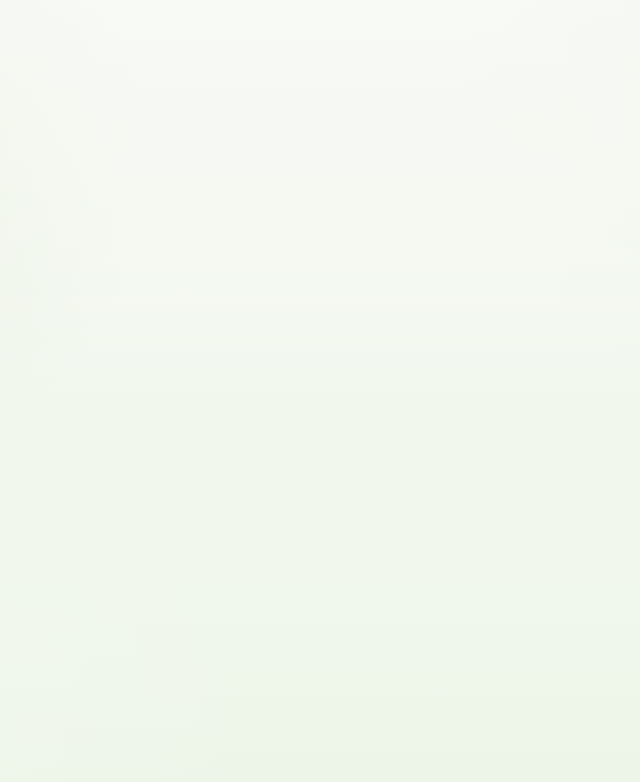
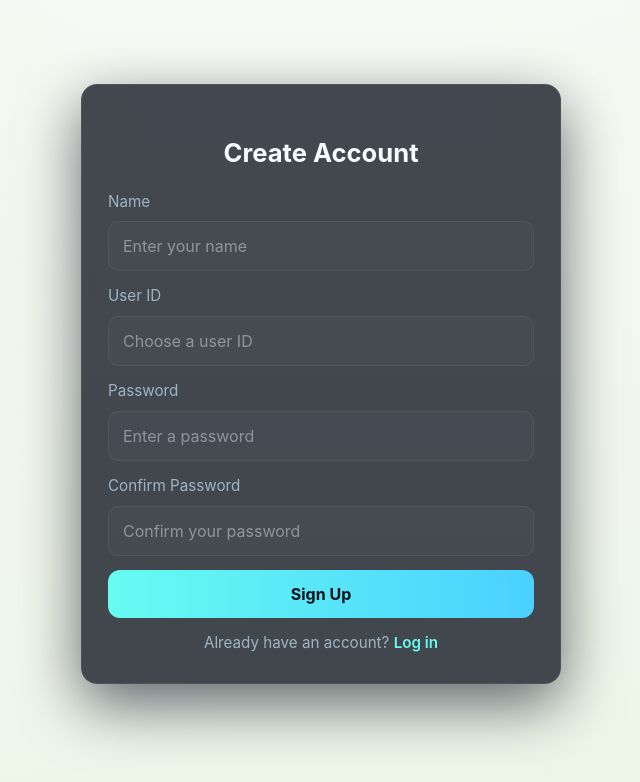
Before and after one commit to MayankChhipa/ChatBot, a React (Vite) app: page /signup in a window 1280 px wide. Before the commit this address had no page. Shown: the top 782 px of the page, without its empty margins (319-959 px from the left). Built offline with nearby package versions, Linux system fonts and the light colour scheme.

Commit message:
Added login and signup features

```diff
--- a/src/App.jsx
+++ b/src/App.jsx
@@ -2,21 +2,20 @@
 import { Routes, Route } from 'react-router';
 import { HomePage } from './components/HomePage';
 import { Login } from './components/Login';
+import { Signup } from './components/Signup';
+import { ProtectedRoute, PublicRoute } from './components/ProtectedRoute';
 import './App.css';
 
 function App() {
-
-
-
   return (
     <>
       <Routes>
-        <Route index element={<Login />} />
-        <Route path="HomePage" element={<HomePage />} />
+        <Route index element={<PublicRoute><Login /></PublicRoute>} />
+        <Route path="signup" element={<PublicRoute><Signup /></PublicRoute>} />
+        <Route path="HomePage" element={<ProtectedRoute><HomePage /></ProtectedRoute>} />
       </Routes>
     </>
   );
-
 }
 
 export default App
--- a/src/components/HomePage.jsx
+++ b/src/components/HomePage.jsx
@@ -1,11 +1,12 @@
 import { useState, useEffect } from 'react';
+import { useNavigate } from 'react-router-dom';
 import { ChatInput } from './ChatInput';
 import { Navbar } from './Navbar';
 import { ChatMessages } from './ChatMessages';
 import { Chatbot } from 'supersimpledev';
 
 export function HomePage() {
-
+  const navigate = useNavigate();
   const [chatMessages, setChatMessages] = useState(() => {
     const savedMessages = localStorage.getItem('messages');
 
@@ -14,55 +15,45 @@ export function HomePage() {
     }
 
     return [];
-  })
-
-      // const [chatMessages, setChatMessages]  = array
-      // // const chatMessages = array[0];
-      // // const setChatMessages = array[1]; //updater Function
+  });
 
   useEffect(() => {
     const messagesToSave = chatMessages.filter((chatMessage) => {
       return typeof chatMessage.message === 'string';
     });
 
-        localStorage.setItem('messages', JSON.stringify(messagesToSave))
-      }, [chatMessages])
+    localStorage.setItem('messages', JSON.stringify(messagesToSave));
+  }, [chatMessages]);
 
   useEffect(() => {
     Chatbot.addResponses({
-         'goodbye': 'Goodbye. Have a great day!',
-         'give me a unique id': function() {
+      goodbye: 'Goodbye. Have a great day!',
+      'give me a unique id': function () {
         return `Sure! Here's a unique ID: ${crypto.randomUUID()}`;
-          }
-        })
-      })
+      },
+    });
+  }, []);
+
+  const handleLogout = () => {
+    localStorage.removeItem('chatbotUser');
+    navigate('/');
+  };
 
   return (
-
     <>
-      <Navbar />
+      <Navbar onLogout={handleLogout} />
 
       <div className="app-container">
-
         {chatMessages.length === 0 && (
           <p className="welcome-message">
             Welcome to the chatbot project! Send a message using the textbox below.
           </p>
         )}
 
+        <ChatMessages chatMessages={chatMessages} />
 
-            <ChatMessages
-              chatMessages={chatMessages}
-            />
-
-            <ChatInput
-              chatMessages={chatMessages}
-              setChatMessages={setChatMessages}
-            />
+        <ChatInput chatMessages={chatMessages} setChatMessages={setChatMessages} />
       </div>
-
-
     </>
-
   );
 }
--- a/src/components/Navbar.jsx
+++ b/src/components/Navbar.jsx
@@ -1,29 +1,31 @@
 import './Navbar.css';
 
-export function Navbar() {
+export function Navbar({ onLogout }) {
   return (
     <nav className="navbar-full">
       <button className="nav-left" type="button" aria-label="Go home">
         <span className="material-symbols-outlined">NEURAL</span>
-
       </button>
 
       <div className="nav-right">
         <div className="nav-actions">
           <button className="nav-btn" type="button">
             <span className="material-symbols-outlined"> Home</span>
-
           </button>
 
           <button className="nav-btn" type="button">
             <span className="material-symbols-outlined">New Chat</span>
-
           </button>
 
           <button className="nav-btn" type="button">
             <span className="material-symbols-outlined">History</span>
+          </button>
 
-          </button>
+          {onLogout && (
+            <button className="nav-btn logout-btn" type="button" onClick={onLogout}>
+              Logout
+            </button>
+          )}
         </div>
 
         <div className="profile-wrapper" title="User Profile">
--- /dev/null
+++ b/src/components/ProtectedRoute.jsx
@@ -0,0 +1,11 @@
+import { Navigate } from 'react-router-dom';
+
+export function ProtectedRoute({ children }) {
+  const user = localStorage.getItem('chatbotUser');
+  return user ? children : <Navigate to="/" replace />;
+}
+
+export function PublicRoute({ children }) {
+  const user = localStorage.getItem('chatbotUser');
+  return user ? <Navigate to="/HomePage" replace /> : children;
+}
--- /dev/null
+++ b/src/components/Signup.css
@@ -0,0 +1,101 @@
+.signup-container {
+  max-width: 480px;
+  margin: 84px auto;
+  padding: 28px 26px;
+  border-radius: 16px;
+  background: rgba(17, 23, 34, 0.78);
+  border: 1px solid rgba(255,255,255,0.06);
+  box-shadow: 0 20px 60px rgba(2,6,23,0.6);
+  font-family: inherit;
+  color: #E7EFF8;
+}
+
+.signup-container h2 {
+  margin-bottom: 18px;
+  font-size: 1.6rem;
+  color: #F7FBFF;
+  text-align: center;
+}
+
+.signup-form {
+  display: grid;
+  gap: 14px;
+}
+
+.form-group {
+  display: grid;
+  gap: 8px;
+}
+
+.form-group label {
+  color: #9FB3C6;
+  font-size: 0.95rem;
+}
+
+.form-group input {
+  width: 100%;
+  padding: 12px 14px;
+  border: 1px solid rgba(255,255,255,0.06);
+  border-radius: 10px;
+  background: rgba(255,255,255,0.02);
+  color: #E7EFF8;
+  font-size: 1rem;
+}
+
+.form-group input::placeholder {
+  color: rgba(231,239,248,0.45);
+}
+
+.form-group input:focus {
+  outline: none;
+  border-color: rgba(102,252,241,0.5);
+  box-shadow: 0 6px 24px rgba(102,252,241,0.06);
+}
+
+button[type="submit"] {
+  width: 100%;
+  padding: 12px 14px;
+  border: none;
+  border-radius: 12px;
+  background: linear-gradient(90deg, #66FCF1 0%, #4BD0FF 100%);
+  color: #071017;
+  font-size: 1rem;
+  cursor: pointer;
+  font-weight: 700;
+}
+
+button[type="submit"]:hover {
+  filter: brightness(0.95);
+}
+
+.login-error {
+  color: #ff8b8b;
+  background: rgba(255, 139, 139, 0.12);
+  border: 1px solid rgba(255, 139, 139, 0.25);
+  padding: 10px 12px;
+  border-radius: 10px;
+}
+
+.signup-link {
+  margin-top: 14px;
+  text-align: center;
+  color: #9FB3C6;
+  font-size: 0.95rem;
+}
+
+.signup-link a {
+  color: #66FCF1;
+  text-decoration: none;
+  font-weight: 600;
+}
+
+.signup-link a:hover {
+  text-decoration: underline;
+}
+
+@media (max-width: 640px) {
+  .signup-container {
+    margin: 64px 16px;
+    padding: 22px;
+  }
+}
--- /dev/null
+++ b/src/components/Signup.jsx
@@ -0,0 +1,105 @@
+import { useState } from 'react';
+import { Link, useNavigate } from 'react-router-dom';
+import './Signup.css';
+
+export function Signup() {
+  const [name, setName] = useState('');
+  const [userid, setUserid] = useState('');
+  const [password, setPassword] = useState('');
+  const [confirmPassword, setConfirmPassword] = useState('');
+  const [errorMessage, setErrorMessage] = useState('');
+  const navigate = useNavigate();
+
+  const handleSubmit = async (event) => {
+    event.preventDefault();
+    setErrorMessage('');
+
+    if (!name || !userid || !password || !confirmPassword) {
+      return setErrorMessage('Please fill in all fields.');
+    }
+
+    if (password !== confirmPassword) {
+      return setErrorMessage('Passwords do not match.');
+    }
+
+    try {
+      const response = await fetch('http://localhost:5000/api/signup', {
+        method: 'POST',
+        headers: {
+          'Content-Type': 'application/json',
+        },
+        body: JSON.stringify({ name, userid, password }),
+      });
+
+      const data = await response.json();
+
+      if (!response.ok) {
+        throw new Error(data.message || 'Signup failed.');
+      }
+
+      localStorage.setItem('chatbotUser', JSON.stringify(data.user));
+      navigate('/HomePage');
+    } catch (error) {
+      setErrorMessage(error.message);
+    }
+  };
+
+  return (
+    <div className="signup-container">
+      <h2>Create Account</h2>
+      <form className="signup-form" onSubmit={handleSubmit}>
+        <div className="form-group">
+          <label htmlFor="name">Name</label>
+          <input
+            id="name"
+            type="text"
+            placeholder="Enter your name"
+            value={name}
+            onChange={(event) => setName(event.target.value)}
+          />
+        </div>
+
+        <div className="form-group">
+          <label htmlFor="userid">User ID</label>
+          <input
+            id="userid"
+            type="text"
+            placeholder="Choose a user ID"
+            value={userid}
+            onChange={(event) => setUserid(event.target.value)}
+          />
+        </div>
+
+        <div className="form-group">
+          <label htmlFor="password">Password</label>
+          <input
+            id="password"
+            type="password"
+            placeholder="Enter a password"
+            value={password}
+            onChange={(event) => setPassword(event.target.value)}
+          />
+        </div>
+
+        <div className="form-group">
+          <label htmlFor="confirmPassword">Confirm Password</label>
+          <input
+            id="confirmPassword"
+            type="password"
+            placeholder="Confirm your password"
+            value={confirmPassword}
+            onChange={(event) => setConfirmPassword(event.target.value)}
+          />
+        </div>
+
+        {errorMessage && <div className="login-error">{errorMessage}</div>}
+
+        <button type="submit">Sign Up</button>
+      </form>
+
+      <div className="signup-link">
+        <span>Already have an account?</span> <Link to="/">Log in</Link>
+      </div>
+    </div>
+  );
+}
--- a/src/components/login.jsx
+++ b/src/components/login.jsx
@@ -1,25 +1,74 @@
+import { useState } from 'react';
+import { Link, useNavigate } from 'react-router-dom';
 import './login.css';
 
 export function Login() {
+  const [userid, setUserid] = useState('');
+  const [password, setPassword] = useState('');
+  const [errorMessage, setErrorMessage] = useState('');
+  const navigate = useNavigate();
+
+  const handleSubmit = async (event) => {
+    event.preventDefault();
+    setErrorMessage('');
+
+    try {
+      const response = await fetch('http://localhost:5000/api/login', {
+        method: 'POST',
+        headers: {
+          'Content-Type': 'application/json',
+        },
+        body: JSON.stringify({ userid, password }),
+      });
+
+      const data = await response.json();
+
+      if (!response.ok) {
+        throw new Error(data.message || 'Login failed.');
+      }
+
+      localStorage.setItem('chatbotUser', JSON.stringify(data.user));
+      navigate('/HomePage');
+    } catch (error) {
+      setErrorMessage(error.message);
+    }
+  };
+
   return (
     <div className="login-container">
       <h2>Login</h2>
-      <form className="login-form">
+      <form className="login-form" onSubmit={handleSubmit}>
         <div className="form-group">
           <label htmlFor="userid">User ID</label>
-          <input id="userid" name="userid" type="text" placeholder="Enter your user ID" />
+          <input
+            id="userid"
+            name="userid"
+            type="text"
+            placeholder="Enter your user ID"
+            value={userid}
+            onChange={(event) => setUserid(event.target.value)}
+          />
         </div>
 
         <div className="form-group">
           <label htmlFor="password">Password</label>
-          <input id="password" name="password" type="password" placeholder="Enter your password" />
+          <input
+            id="password"
+            name="password"
+            type="password"
+            placeholder="Enter your password"
+            value={password}
+            onChange={(event) => setPassword(event.target.value)}
+          />
         </div>
+
+        {errorMessage && <div className="login-error">{errorMessage}</div>}
 
         <button type="submit">Sign In</button>
       </form>
 
       <div className="signup-link">
-        <span>New here?</span> <a href="/signup">Sign up</a>
+        <span>New here?</span> <Link to="/signup">Sign up</Link>
       </div>
     </div>
   );
```
Lines whose indentation alone changed are shown as unchanged.
